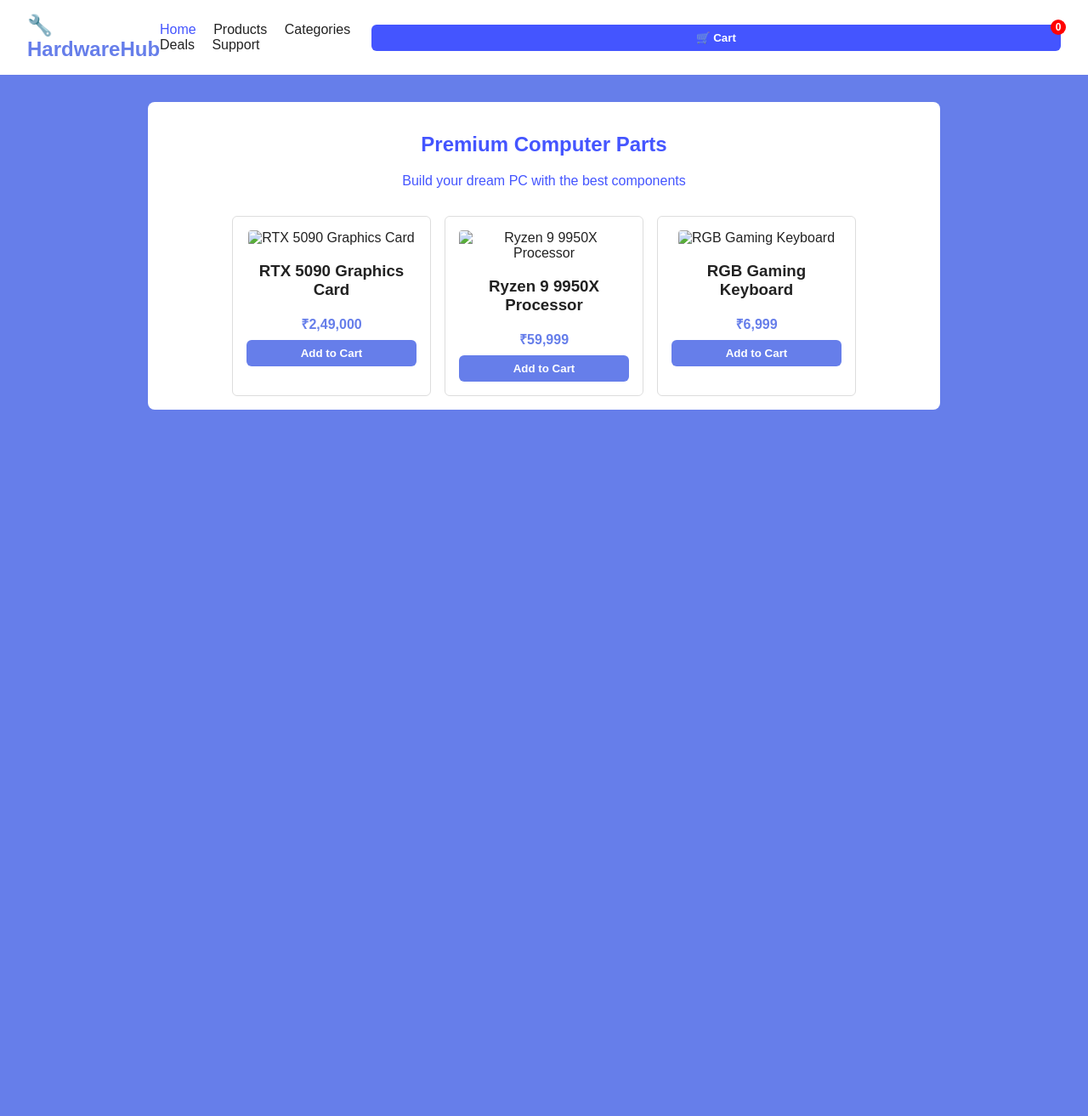
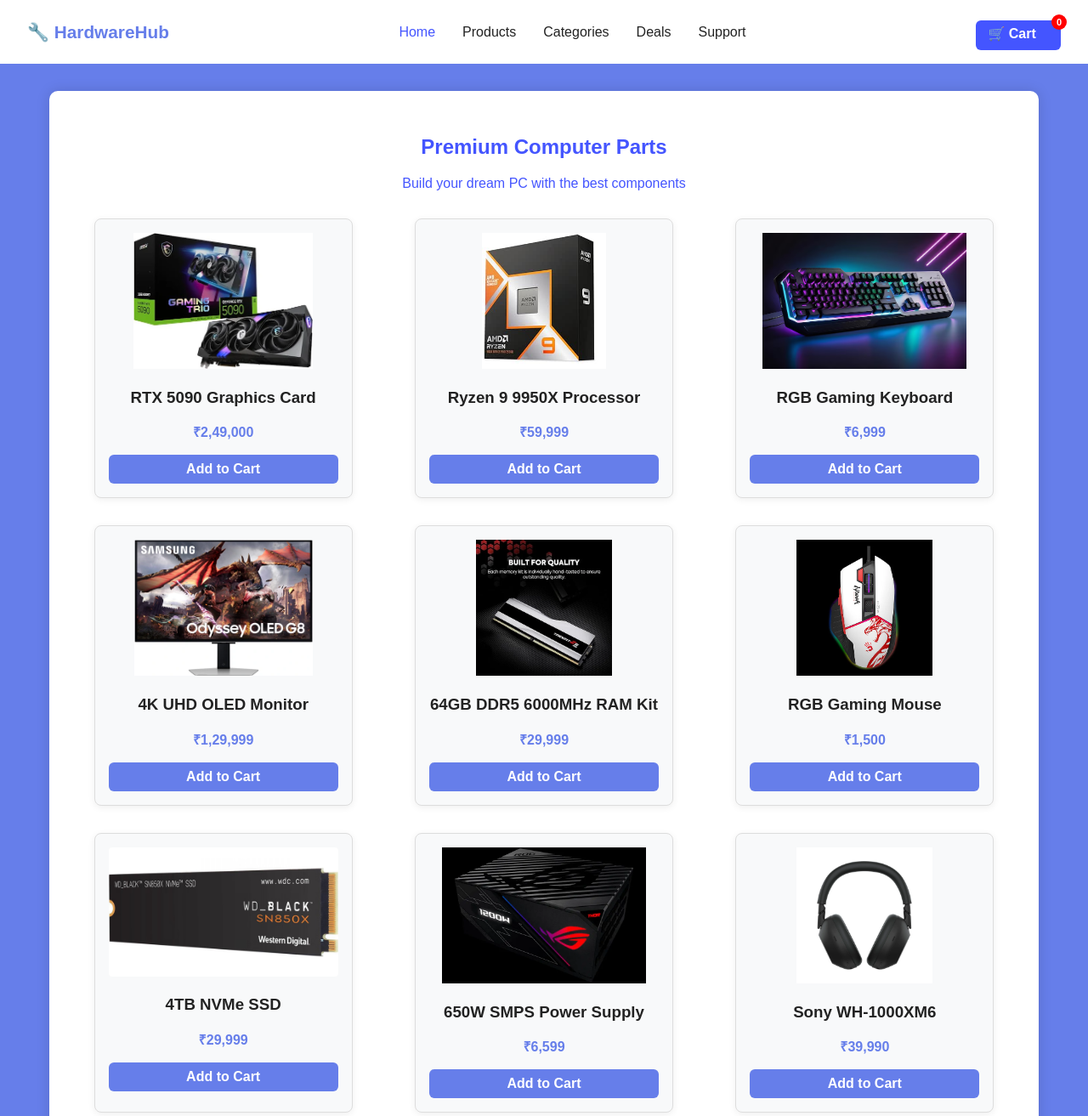
Before and after one commit to colonelvoid/e-commerce-app, a plain HTML site: page index.html in a window 1280 px wide. Shown: the top 1313 px of the page at 85% size. Before the commit the page ends 800 px from the top, so only its background shows below. Drawn offline with Linux system fonts and the light colour scheme.

Commit message:
fixed image sizes

```diff
--- a/index.html
+++ b/index.html
@@ -30,24 +30,59 @@
 
   <section class="products" id="productsGrid">
     <div class="product">
-      <img src="assets/images/rtx-5090.webp" alt="RTX 5090 Graphics Card" />
+      <img src="assets/rtx-5090.webp" alt="RTX 5090 Graphics Card" />
       <h3>RTX 5090 Graphics Card</h3>
       <p class="price">₹2,49,000</p>
       <button onclick="addToCart('RTX 5090 Graphics Card', 249000)">Add to Cart</button>
     </div>
     <div class="product">
-      <img src="assets/images/r9-9950x3d.jpg" alt="Ryzen 9 9950X Processor" />
+      <img src="assets/r9-9950x3d.jpg" alt="Ryzen 9 9950X Processor" />
       <h3>Ryzen 9 9950X Processor</h3>
       <p class="price">₹59,999</p>
       <button onclick="addToCart('Ryzen 9 9950X Processor', 59999)">Add to Cart</button>
     </div>
     <div class="product">
-      <img src="assets/images/rgb-keyboard.avif" alt="RGB Gaming Keyboard" />
+      <img src="assets/rgb-keyboard.avif" alt="RGB Gaming Keyboard" />
       <h3>RGB Gaming Keyboard</h3>
       <p class="price">₹6,999</p>
       <button onclick="addToCart('RGB Gaming Keyboard', 6999)">Add to Cart</button>
     </div>
-    <!-- Add other products similarly here -->
+    <div class="product">
+      <img src="assets/monitor.webp" alt="4K UHD OLED Monitor" />
+      <h3>4K UHD OLED Monitor</h3>
+      <p class="price">₹1,29,999</p>
+      <button onclick="addToCart('4K UHD OLED Monitor', 129999)">Add to Cart</button>
+    </div>
+    <div class="product">
+      <img src="assets/ram.webp" alt="64GB DDR5 6000MHz RAM Kit" />
+      <h3>64GB DDR5 6000MHz RAM Kit</h3>
+      <p class="price">₹29,999</p>
+      <button onclick="addToCart('64GB DDR5 6000MHz RAM Kit', 29999)">Add to Cart</button>
+    </div>
+    <div class="product">
+      <img src="assets/mouse.webp" alt="RGB Gaming Mouse" />
+      <h3>RGB Gaming Mouse</h3>
+      <p class="price">₹1,500</p>
+      <button onclick="addToCart('RGB Gaming Mouse', 1500)">Add to Cart</button>
+    </div>
+    <div class="product">
+      <img src="assets/ssd.avif" alt="4TB NVMe SSD" />
+      <h3>4TB NVMe SSD</h3>
+      <p class="price">₹29,999</p>
+      <button onclick="addToCart('4TB NVMe SSD', 29999)">Add to Cart</button>
+    </div>
+    <div class="product">
+      <img src="assets/psu.webp" alt="650W SMPS Power Supply" />
+      <h3>650W SMPS Power Supply</h3>
+      <p class="price">₹6,599</p>
+      <button onclick="addToCart('650W SMPS Power Supply', 6599)">Add to Cart</button>
+    </div>
+    <div class="product">
+      <img src="assets/headphones.webp" alt="Sony WH-1000XM6" />
+      <h3>Sony WH-1000XM6</h3>
+      <p class="price">₹39,990</p>
+      <button onclick="addToCart('Sony WH-1000XM6', 39990)">Add to Cart</button>
+    </div>
   </section>
 </main>
 
--- a/styles.css
+++ b/styles.css
@@ -1,11 +1,14 @@
-body {
+body
+{
     font-family: Arial, sans-serif;
-  margin: 0; padding: 0;
     background: #667eea;
+    margin: 0;
+    padding: 0;
     color: #222;
 }
 
-header {
+header
+{
     background: #fff;
     padding: 1rem 2rem;
     display: flex;
@@ -13,107 +16,140 @@
     justify-content: space-between;
 }
 
-.logo {
+.logo
+{
     font-weight: bold;
-  font-size: 1.5rem;
+    font-size: 1.3rem;
     color: #667eea;
 }
 
-nav a {
-  margin: 0 1rem 0 0;
+nav
+{
+    display: flex;
+    gap: 2rem;
+    align-items: center;
+}
+
+nav a
+{
+    color: #222;
     text-decoration: none;
-  color: #222;
     font-weight: 500;
+    font-size: 1rem;
 }
 
 nav a.active,
-nav a:hover {
+nav a:hover
+{
     color: #4455ff;
 }
 
-.cart-btn {
+.cart-btn
+{
     background: #4455ff;
     color: white;
     border: none;
-  padding: 0.5rem 1rem;
+    padding: 0.4rem 0.9rem;
+    font-size: 1rem;
     border-radius: 6px;
     cursor: pointer;
     position: relative;
+    height: 2.2rem;
+    display: flex;
+    align-items: right;
+    max-width: 100px;
 }
 
-.cart-count {
+.cart-count
+{
     position: absolute;
-  top: -6px;
-  right: -6px;
+    top: -7px;
+    right: -7px;
     background: red;
     width: 18px;
     height: 18px;
     border-radius: 50%;
     color: white;
-  font-size: 12px;
+    font-size: 11px;
     text-align: center;
     line-height: 18px;
     font-weight: bold;
 }
 
-main {
-  max-width: 900px;
+main
+{
+    max-width: 1100px;
     margin: 2rem auto;
     background: white;
-  padding: 1rem;
-  border-radius: 8px;
+    padding: 2rem;
+    border-radius: 10px;
+    box-shadow: 0 0 16px #0002;
 }
 
-.hero {
+.hero
+{
     text-align: center;
     color: #4455ff;
     margin-bottom: 2rem;
 }
 
-.products {
-  display: flex;
-  flex-wrap: wrap;
-  gap: 1rem;
-  justify-content: center;
+.products
+{
+    display: grid;
+    grid-template-columns: repeat(3, 1fr);
+    gap: 2rem;
+    justify-items: center;
 }
 
-.product {
+.product
+{
     border: 1px solid #ddd;
-  border-radius: 6px;
+    border-radius: 8px;
     padding: 1rem;
-  width: 200px;
+    width: 100%;
+    max-width: 270px;
     text-align: center;
+    background: #f8f9fa;
+    box-shadow: 0 2px 8px #0001;
 }
 
 .product img {
     width: 100%;
-  height: 150px;
-  object-fit: cover;
+    max-height: 160px; /* same as current height */
+    object-fit: contain; /* ensures the whole image fits inside without cropping */
     border-radius: 4px;
 }
 
-.product .price {
+
+
+.product .price
+{
     color: #667eea;
     font-weight: bold;
     margin: 0.5rem 0;
 }
 
-button {
+button
+{
     background: #667eea;
     color: white;
     border: none;
-  padding: 0.5rem;
+    padding: 0.5rem 0;
     border-radius: 6px;
     cursor: pointer;
     font-weight: bold;
+    font-size: 1rem;
     width: 100%;
+    margin-top: 0.5rem;
 }
 
-button:hover {
+button:hover
+{
     background: #4455ff;
 }
 
-#notification {
+#notification
+{
     position: fixed;
     top: 1rem;
     right: 1rem;
@@ -123,11 +159,12 @@
     border-radius: 6px;
     opacity: 0;
     pointer-events: none;
-  transition: opacity 0.3s ease;
+    transition: opacity 0.3s;
     z-index: 1000;
 }
 
-#notification.show {
+#notification.show
+{
     opacity: 1;
     pointer-events: auto;
 }
```
Lines whose indentation alone changed are shown as unchanged.
